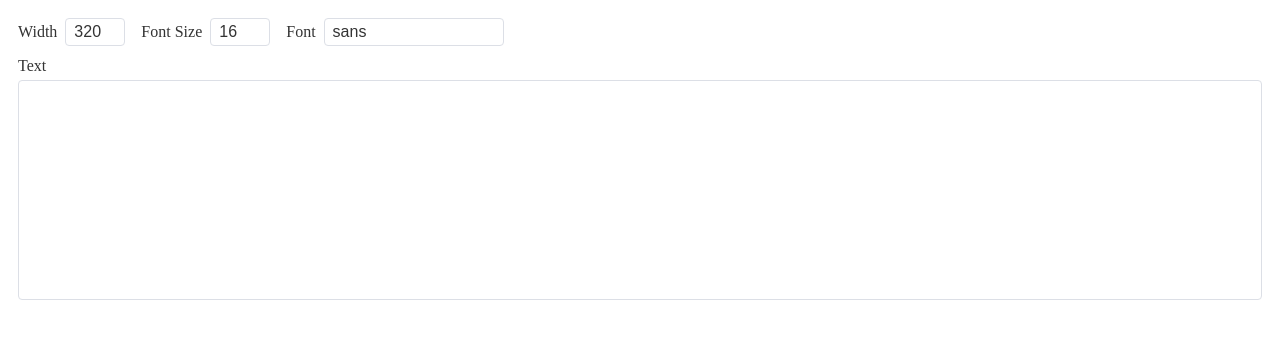
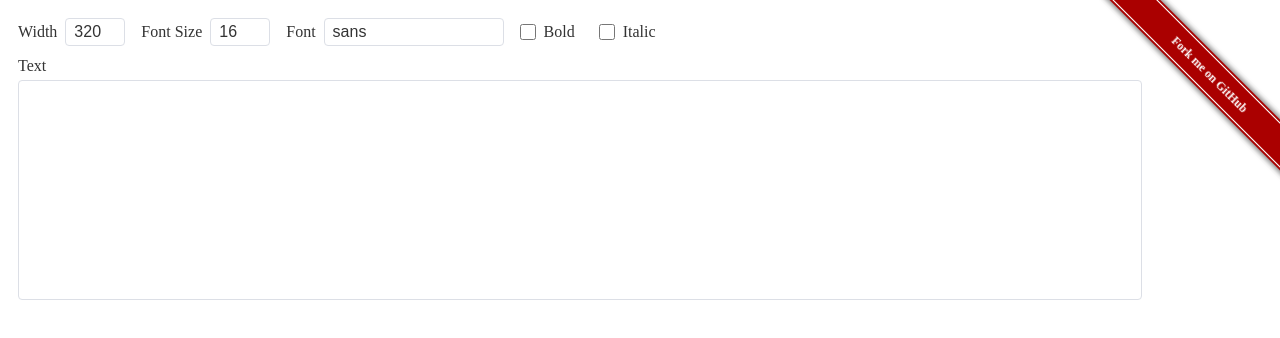
Before and after one commit to frank-deng/linefold, a website built with webpack: page index.html in a window 1280 px wide. Built offline with nearby package versions, Linux system fonts and the light colour scheme.

Commit message:
Ribbon added, bold and italic option added for testing page

```diff
--- a/index.html
+++ b/index.html
@@ -7,6 +7,7 @@
         <script type='text/javascript' src='./dist/linefold.js'></script>
     </head>
     <body>
+		<ribbon><a href='https://github.com/frank-deng/linefold/'>Fork me on GitHub</a></ribbon>
         <div class='inputForm' oninput='refreshCanvas()'>
             <div class='inputItem'>
                 <span translate="width">Width</span><!--
@@ -18,9 +19,19 @@
             </div><!--
             --><div class='inputItem'>
                 <span translate="font">Font</span><!--
-                --><input name='fontFamily' value='sans'/>
-            </div>
-            <div class='textInputTitle' translate="text">Text</div>
+                --><input type='text' name='fontFamily' value='sans'/>
+            </div><!--
+            --><div class='inputItemGroup'>
+                <label class='inputItem checkboxItem'>
+                    <input type='checkbox' name='fontBold'/><!--
+                    --><span translate="bold">Bold</span>
+                </label><!--
+                --><label class='inputItem checkboxItem'>
+                    <input type='checkbox' name='fontItalic'/><!--
+                    --><span translate="italic">Italic</span>
+                </label>
+            </div><!--
+            --><div class='textInputTitle' translate="text">Text</div>
             <textarea class='textInput' name='textInput' rows='10'></textarea>
         </div>
         <div class='displayFormTitle' translate="effect" id='displayFormTitle'>Effect</div>
@@ -36,14 +47,18 @@ var LANG_DATA={
         width:'Width',
         fontSize:'Font Size',
         font:'Font',
+        bold:'Bold',
+        italic:'Italic',
         text:'Text',
         effect:'Effect'
     },
     ja:{
         title:'テキストの改行のテストページ',
         width:'幅',
-        fontSize:'フォントサイズ',
+        fontSize:'サイズ',
         font:'フォント',
+        bold:'太字',
+        italic:'斜体',
         text:'テキスト',
         effect:'効果'
     },
@@ -52,6 +67,8 @@ var LANG_DATA={
         width:'宽度',
         fontSize:'字体大小',
         font:'字体',
+        bold:'加粗',
+        italic:'倾斜',
         text:'正文',
         effect:'效果'
     }
@@ -118,6 +135,8 @@ var textInput=document.querySelector('[name=textInput]'),
     widthInput=document.querySelector('[name=width]'),
     fontSizeInput=document.querySelector('[name=fontSize]'),
     fontFamilyInput=document.querySelector('[name=fontFamily]'),
+    fontBoldInput=document.querySelector('[name=fontBold]'),
+    fontItalicInput=document.querySelector('[name=fontItalic]'),
     displayFormTitle=document.getElementById('displayFormTitle'),
     displayForm=document.getElementById('displayForm');
 function refreshCanvas(){
@@ -132,6 +151,13 @@ function refreshCanvas(){
         fontFamily=fontFamilyInput.value,
         lineHeight=Math.ceil(fontSize*3/2),
         font=fontSize+'px '+fontFamily;
+    if(fontItalicInput.checked){
+        font='Italic '+font;
+    }
+    if(fontBoldInput.checked){
+        font='Bold '+font;
+    }
+
     var lines=linefold(text,width,font);
     canvas.width=width;
     canvas.height=lineHeight*lines.length;
@@ -150,9 +176,52 @@ function refreshCanvas(){
     <style type='text/css'>
 body{
     padding:10px;
+    padding-top:40px;
     font-size:16px;
     color:#333333;
     user-select: none;
+}
+
+ribbon{
+	display:block;
+	position:fixed;
+	top:0;
+	right:0;
+	background-color: #aa0000;
+	box-shadow: 0 0 5px 2px #888888;
+	overflow: hidden;
+	user-select:none;
+	user-drag:none;
+}
+ribbon a{
+	font-size: 12px;
+	font-weight: bold;
+	overflow: hidden;
+	display: block;
+	color: #ffffff;
+	text-align: center;
+	text-decoration: none;
+	border-top: 1px solid #ffffff;
+	border-bottom: 1px solid #ffffff;
+	margin: 2px 0;
+	width: 260px;
+	line-height: 30px;
+}
+@media only screen and (min-width: 600px){
+    body{
+        padding-top:10px;
+    }
+	ribbon {
+		transform-origin:50px 50%;
+		transform:translate(83px, 0px) rotate(45deg);
+	}
+    .inputForm{
+        margin-right:120px;
+    }
+}
+.inputItemGroup{
+    display:inline-block;
+    vertical-align:top;
 }
 .inputItem{
     display:inline-block;
@@ -164,7 +233,8 @@ body{
 .inputItem span{
     margin-right:8px;
 }
-.inputItem input{
+.inputItem input[type='text'],
+.inputItem input[type='number']{
     display: inline-block;
     vertical-align: top;
     font-size:16px;
@@ -186,6 +256,19 @@ body{
     width:60px;
     padding:0;
     padding-left:8px;
+}
+.checkboxItem{
+    cursor: pointer;
+}
+.checkboxItem input[type='checkbox']{
+    display: inline-block;
+    vertical-align: top;
+    box-sizing: border-box;
+    width:16px;
+    height:16px;
+    border-radius:4px;
+    margin:6px 8px 0 0;
+    cursor: pointer;
 }
 .textInputTitle,
 .displayFormTitle{
--- a/package.json
+++ b/package.json
@@ -1,6 +1,6 @@
 {
   "name": "linefold",
-  "version": "1.0.5",
+  "version": "1.0.6",
   "description": "Convert given text into folded lines with maximum width and given font / given text length measuring function before rendering, so as to render paragraphs onto platforms without line-folding support, e.g. HTML5 Canvas.",
   "main": "dist/linefold.js",
   "keywords":[
```
